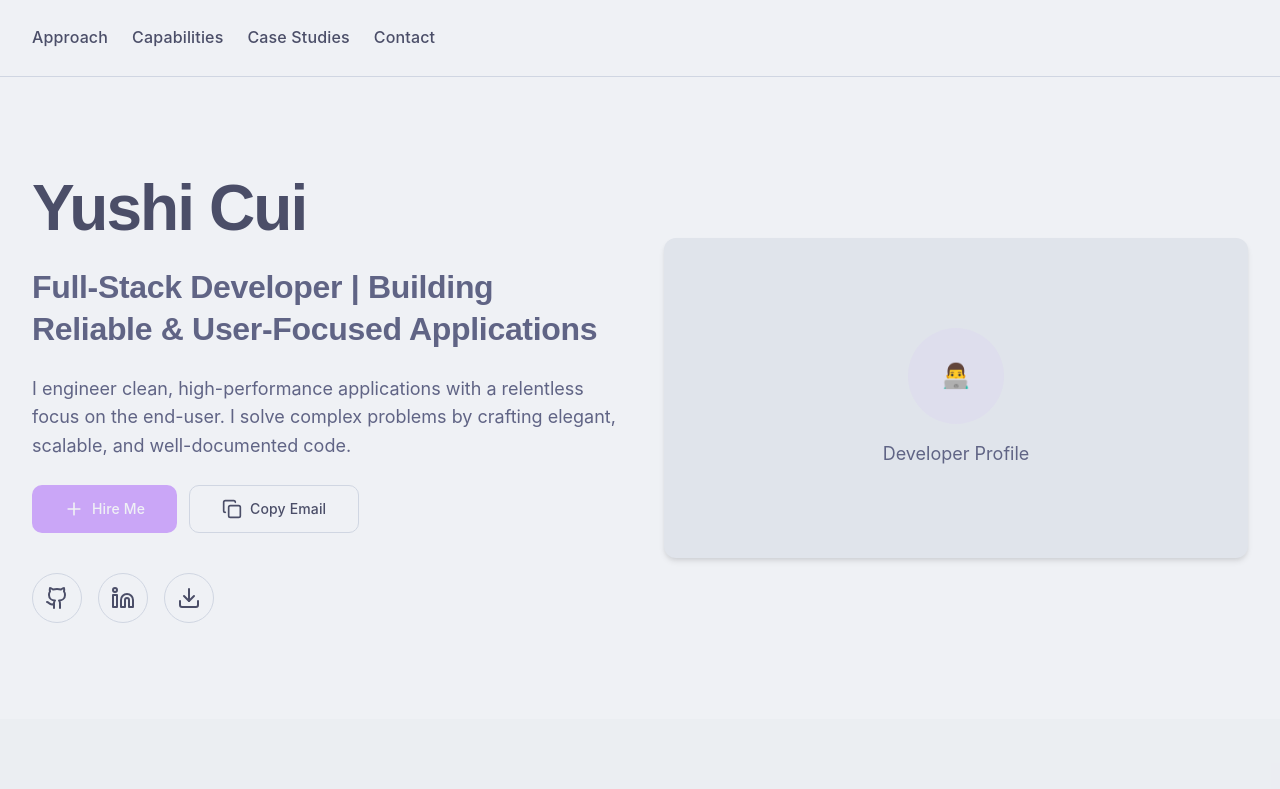
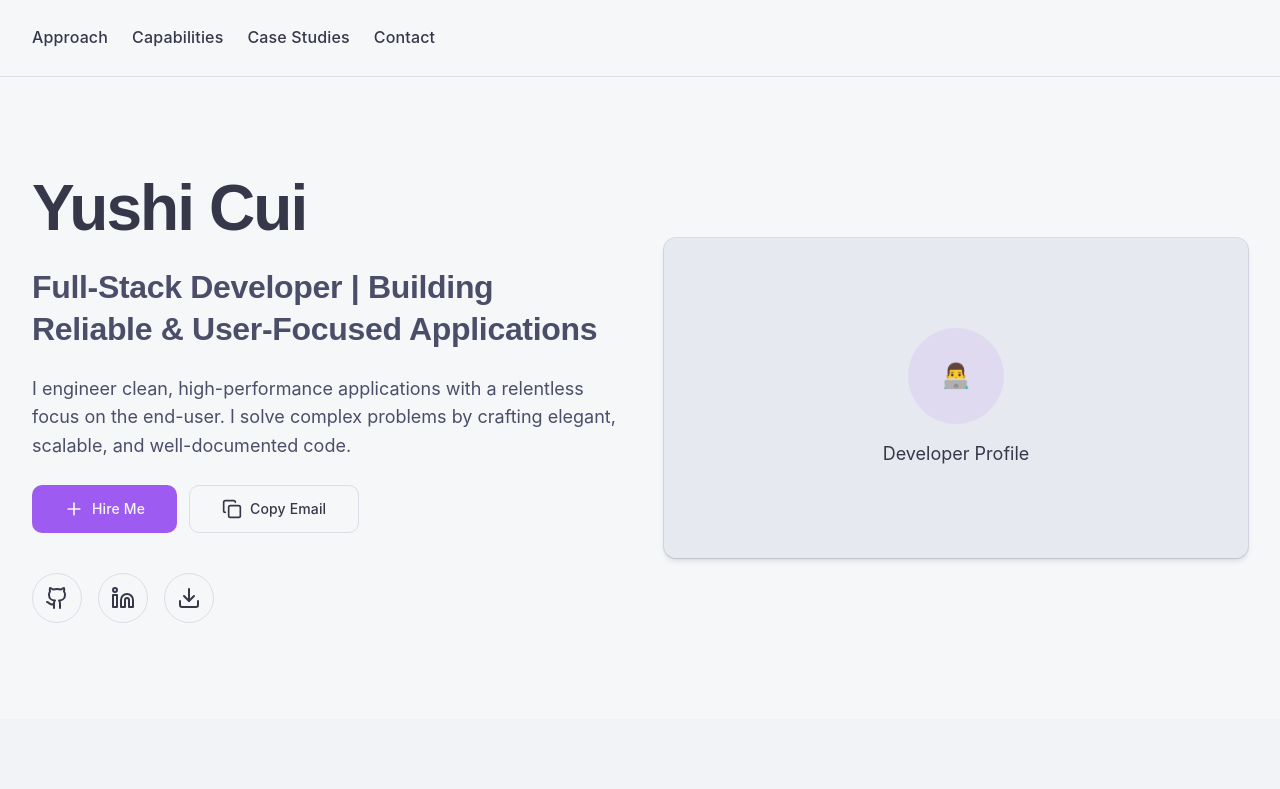
Before and after one commit to realYushi/my-portfolio-page, a React (Vite) app: page / in a window 1280 px wide. Shown: the top 789 px of the page. Built offline with nearby package versions, Linux system fonts and the light colour scheme.

Commit message:
[dyad] Improved readability with better contrast ratios - wrote 1 file(s)

```diff
--- a/src/globals.css
+++ b/src/globals.css
@@ -7,85 +7,85 @@
 
 @layer base {
   :root {
-    /* Catppuccin Latte (Light Mode) */
-    --background: 220 23% 95%; /* Base */
-    --foreground: 234 16% 35%; /* Text */
+    /* Catppuccin Latte (Light Mode) - Improved contrast */
+    --background: 220 23% 97%; /* Lighter base for better contrast */
+    --foreground: 234 16% 25%; /* Darker text for better readability */
 
-    --card: 220 23% 97%; /* Mantle */
-    --card-foreground: 234 16% 35%; /* Text */
+    --card: 220 23% 99%; /* Almost white cards */
+    --card-foreground: 234 16% 25%; /* Dark text */
 
-    --popover: 220 23% 95%; /* Base */
-    --popover-foreground: 234 16% 35%; /* Text */
+    --popover: 220 23% 97%; /* Lighter popover */
+    --popover-foreground: 234 16% 25%; /* Dark text */
 
-    --primary: 267 84% 81%; /* Mauve */
-    --primary-foreground: 220 23% 95%; /* Base */
+    --primary: 267 84% 65%; /* More saturated mauve for better contrast */
+    --primary-foreground: 220 23% 97%; /* Light text on primary */
 
-    --secondary: 183 70% 92%; /* Teal */
-    --secondary-foreground: 234 16% 35%; /* Text */
+    --secondary: 183 70% 25%; /* Darker teal for better contrast */
+    --secondary-foreground: 0 0% 98%; /* White text on secondary */
 
-    --muted: 220 23% 90%; /* Surface0 */
-    --muted-foreground: 234 16% 45%; /* Subtext1 */
+    --muted: 220 23% 92%; /* Lighter muted background */
+    --muted-foreground: 234 16% 35%; /* Better contrast muted text */
 
-    --accent: 350 65% 92%; /* Maroon */
-    --accent-foreground: 234 16% 35%; /* Text */
+    --accent: 350 65% 25%; /* Darker maroon for better contrast */
+    --accent-foreground: 0 0% 98%; /* White text on accent */
 
     --destructive: 347 87% 44%; /* Red */
-    --destructive-foreground: 220 23% 95%; /* Base */
+    --destructive-foreground: 0 0% 98%; /* White text on destructive */
 
-    --border: 220 23% 85%; /* Surface1 */
-    --input: 220 23% 85%; /* Surface1 */
-    --ring: 267 84% 81%; /* Mauve */
+    --border: 220 23% 88%; /* Slightly darker border */
+    --input: 220 23% 92%; /* Light input background */
+    --ring: 267 84% 65%; /* More visible ring */
 
     --radius: 0.75rem;
 
-    --sidebar-background: 220 23% 92%; /* Surface0 */
-    --sidebar-foreground: 234 16% 35%; /* Text */
-    --sidebar-primary: 267 84% 81%; /* Mauve */
-    --sidebar-primary-foreground: 220 23% 95%; /* Base */
-    --sidebar-accent: 220 23% 90%; /* Surface1 */
-    --sidebar-accent-foreground: 234 16% 35%; /* Text */
-    --sidebar-border: 220 23% 85%; /* Surface2 */
-    --sidebar-ring: 267 84% 81%; /* Mauve */
+    --sidebar-background: 220 23% 95%; /* Light sidebar */
+    --sidebar-foreground: 234 16% 25%; /* Dark sidebar text */
+    --sidebar-primary: 267 84% 65%; /* Primary for sidebar */
+    --sidebar-primary-foreground: 220 23% 97%; /* Light text on sidebar primary */
+    --sidebar-accent: 220 23% 90%; /* Sidebar accent */
+    --sidebar-accent-foreground: 234 16% 25%; /* Dark text on sidebar accent */
+    --sidebar-border: 220 23% 88%; /* Sidebar border */
+    --sidebar-ring: 267 84% 65%; /* Sidebar ring */
   }
 
   .dark {
-    /* Catppuccin Mocha (Dark Mode) */
-    --background: 240 21% 15%; /* Base */
-    --foreground: 226 64% 88%; /* Text */
+    /* Catppuccin Mocha (Dark Mode) - Improved contrast */
+    --background: 240 21% 12%; /* Darker base */
+    --foreground: 226 64% 92%; /* Brighter text */
 
-    --card: 240 21% 12%; /* Mantle */
-    --card-foreground: 226 64% 88%; /* Text */
+    --card: 240 21% 10%; /* Darker cards */
+    --card-foreground: 226 64% 92%; /* Bright text */
 
-    --popover: 240 21% 15%; /* Base */
-    --popover-foreground: 226 64% 88%; /* Text */
+    --popover: 240 21% 12%; /* Dark popover */
+    --popover-foreground: 226 64% 92%; /* Bright text */
 
-    --primary: 267 84% 81%; /* Mauve */
-    --primary-foreground: 240 21% 15%; /* Base */
+    --primary: 267 84% 75%; /* Brighter mauve */
+    --primary-foreground: 240 21% 12%; /* Dark text on primary */
 
-    --secondary: 183 43% 24%; /* Teal */
-    --secondary-foreground: 226 64% 88%; /* Text */
+    --secondary: 183 43% 30%; /* Lighter teal */
+    --secondary-foreground: 226 64% 92%; /* Bright text on secondary */
 
-    --muted: 240 21% 20%; /* Surface0 */
-    --muted-foreground: 227 35% 80%; /* Subtext1 */
+    --muted: 240 21% 18%; /* Darker muted */
+    --muted-foreground: 227 35% 85%; /* Brighter muted text */
 
-    --accent: 350 65% 40%; /* Maroon */
-    --accent-foreground: 226 64% 88%; /* Text */
+    --accent: 350 65% 45%; /* Lighter maroon */
+    --accent-foreground: 226 64% 92%; /* Bright text on accent */
 
-    --destructive: 347 87% 44%; /* Red */
-    --destructive-foreground: 226 64% 88%; /* Text */
+    --destructive: 347 87% 55%; /* Brighter red */
+    --destructive-foreground: 226 64% 92%; /* Bright text on destructive */
 
-    --border: 240 21% 25%; /* Surface1 */
-    --input: 240 21% 25%; /* Surface1 */
-    --ring: 267 84% 81%; /* Mauve */
+    --border: 240 21% 22%; /* Slightly lighter border */
+    --input: 240 21% 18%; /* Input background */
+    --ring: 267 84% 75%; /* More visible ring */
 
-    --sidebar-background: 240 21% 12%; /* Mantle */
-    --sidebar-foreground: 226 64% 88%; /* Text */
-    --sidebar-primary: 267 84% 81%; /* Mauve */
-    --sidebar-primary-foreground: 240 21% 15%; /* Base */
-    --sidebar-accent: 240 21% 20%; /* Surface0 */
-    --sidebar-accent-foreground: 226 64% 88%; /* Text */
-    --sidebar-border: 240 21% 25%; /* Surface1 */
-    --sidebar-ring: 267 84% 81%; /* Mauve */
+    --sidebar-background: 240 21% 10%; /* Dark sidebar */
+    --sidebar-foreground: 226 64% 92%; /* Bright sidebar text */
+    --sidebar-primary: 267 84% 75%; /* Primary for sidebar */
+    --sidebar-primary-foreground: 240 21% 12%; /* Dark text on sidebar primary */
+    --sidebar-accent: 240 21% 16%; /* Sidebar accent */
+    --sidebar-accent-foreground: 226 64% 92%; /* Bright text on sidebar accent */
+    --sidebar-border: 240 21% 20%; /* Sidebar border */
+    --sidebar-ring: 267 84% 75%; /* Sidebar ring */
   }
 }
 
@@ -104,8 +104,9 @@
 
   h1, h2, h3, h4, h5, h6 {
     font-family: 'Bricolage Grotesque', sans-serif;
-    font-weight: 600;
+    font-weight: 700; /* Bolder headings for better readability */
     line-height: 1.2;
+    color: hsl(var(--foreground));
   }
 
   button, .btn {
@@ -119,6 +120,13 @@
 
   a, button {
     @apply focus:outline-none focus:ring-2 focus:ring-primary focus:ring-offset-2 focus:ring-offset-background;
+  }
+
+  /* Improved text contrast */
+  p, .ui-text {
+    color: hsl(var(--foreground));
+    font-weight: 400;
+    line-height: 1.6;
   }
 
   /* Mobile-first responsive typography */
@@ -143,17 +151,19 @@
   .hero-heading {
     font-family: 'Bricolage Grotesque', sans-serif;
     font-size: clamp(2.5rem, 5vw, 4rem);
-    font-weight: 700;
+    font-weight: 800; /* Extra bold for hero */
     letter-spacing: -0.03em;
     line-height: 1.1;
+    color: hsl(var(--foreground));
   }
 
   .feature-title {
     font-family: 'Bricolage Grotesque', sans-serif;
     font-size: clamp(1.5rem, 3vw, 2rem);
-    font-weight: 600;
+    font-weight: 700; /* Bold feature titles */
     letter-spacing: -0.01em;
     line-height: 1.3;
+    color: hsl(var(--foreground));
   }
 
   .ui-text {
@@ -161,6 +171,7 @@
     font-size: clamp(1rem, 2vw, 1.125rem);
     font-weight: 400;
     line-height: 1.6;
+    color: hsl(var(--foreground));
   }
 
   .button-text {
@@ -179,20 +190,29 @@
     display: inline-flex;
     align-items: center;
     justify-content: center;
+    color: hsl(var(--foreground));
   }
 
-  /* Card shadows */
+  /* Card shadows with better contrast */
   .card-shadow {
-    box-shadow: 0 4px 6px -1px rgba(0, 0, 0, 0.1), 0 2px 4px -1px rgba(0, 0, 0, 0.06);
+    box-shadow:
+      0 4px 6px -1px rgba(0, 0, 0, 0.1),
+      0 2px 4px -1px rgba(0, 0, 0, 0.06),
+      0 0 0 1px hsl(var(--border)); /* Added border for better definition */
   }
 
   /* Focus styles for accessibility */
   .focus-visible {
     @apply outline-none ring-2 ring-primary ring-offset-2 ring-offset-background;
   }
+
+  /* Improved contrast for badges and tags */
+  .badge {
+    font-weight: 600;
+  }
 }
 
-/* Custom scrollbar */
+/* Custom scrollbar with better contrast */
 @layer utilities {
   .scrollbar-thin {
     scrollbar-width: thin;
@@ -200,33 +220,45 @@
   }
 
   .scrollbar-thin::-webkit-scrollbar {
-    width: 6px;
+    width: 8px; /* Slightly wider for better visibility */
   }
 
   .scrollbar-thin::-webkit-scrollbar-track {
-    background: hsl(var(--background));
+    background: hsl(var(--muted));
+    border-radius: 4px;
   }
 
   .scrollbar-thin::-webkit-scrollbar-thumb {
     background: hsl(var(--primary));
-    border-radius: 3px;
+    border-radius: 4px;
+    border: 2px solid hsl(var(--muted));
   }
 
   .scrollbar-thin::-webkit-scrollbar-thumb:hover {
-    background: hsl(var(--primary) / 0.8);
+    background: hsl(var(--primary) / 0.9);
   }
 }
 
 /* High contrast mode support */
 @media (prefers-contrast: high) {
   :root {
-    --border: 220 23% 20%;
+    --border: 220 23% 15%;
     --muted-foreground: 234 16% 10%;
+    --foreground: 234 16% 10%;
   }
 
   .dark {
     --border: 240 21% 30%;
-    --muted-foreground: 227 35% 90%;
+    --muted-foreground: 227 35% 95%;
+    --foreground: 226 64% 98%;
+  }
+
+  .hero-heading {
+    font-weight: 900;
+  }
+
+  .feature-title {
+    font-weight: 800;
   }
 }
 
@@ -239,3 +271,24 @@
     scroll-behavior: auto !important;
   }
 }
+
+/* Additional readability improvements */
+.hero-heading,
+.feature-title,
+.ui-text {
+  text-rendering: optimizeLegibility;
+  -webkit-font-smoothing: antialiased;
+  -moz-osx-font-smoothing: grayscale;
+}
+
+/* Ensure good contrast on all interactive elements */
+button:not(:disabled),
+a:not(:disabled) {
+  cursor: pointer;
+}
+
+/* Improve focus visibility for keyboard navigation */
+:focus-visible {
+  outline: 2px solid hsl(var(--ring));
+  outline-offset: 2px;
+}
```
